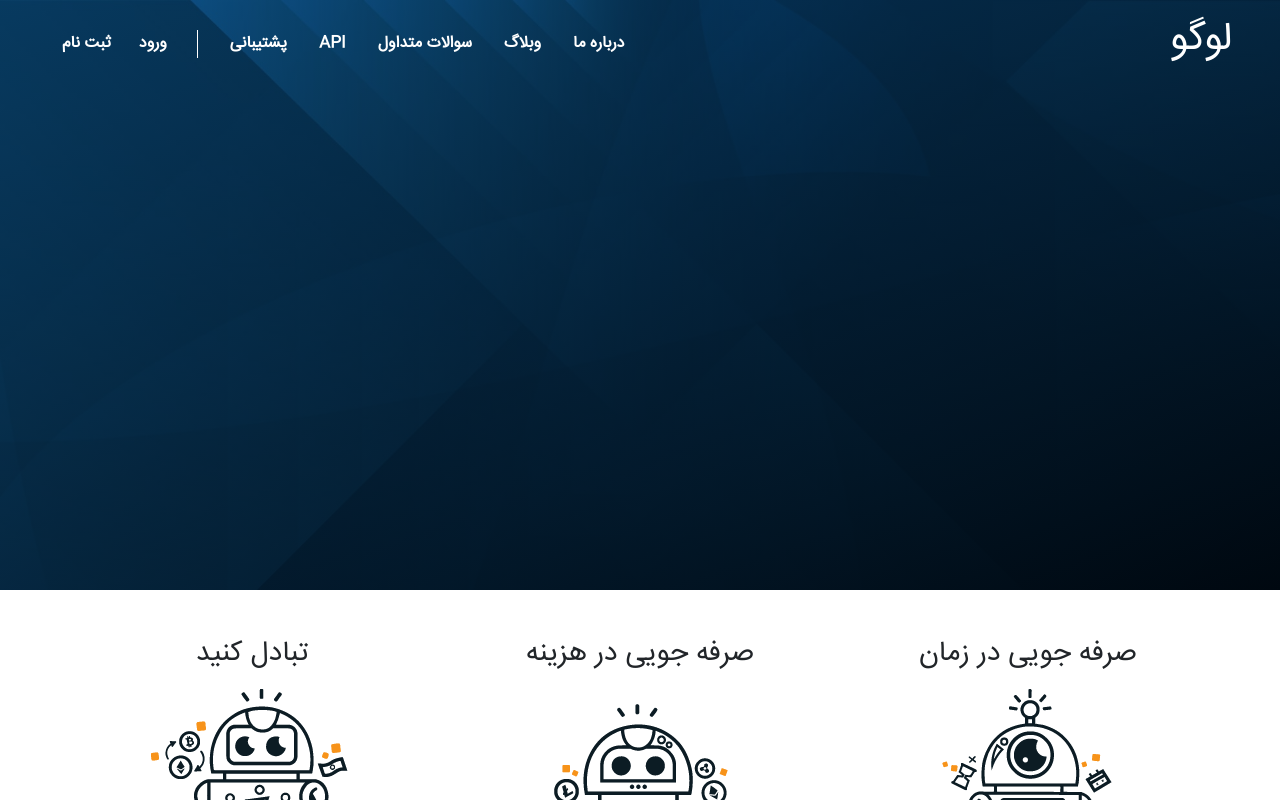
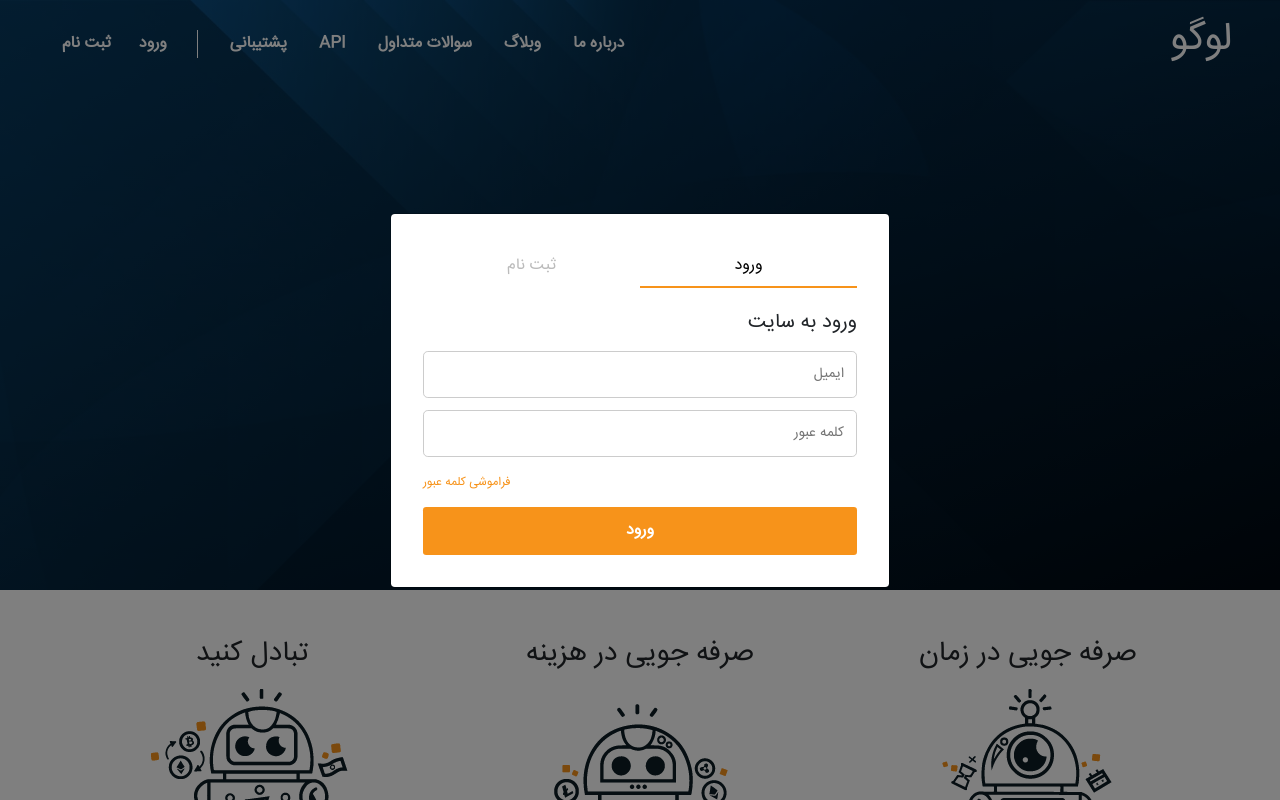
Before and after one commit to amir-saraee/crypto-instant-exchange, a Next.js app: page / in a window 1280 px wide. Both pictures are taken after a click on the button "ورود". Shown: the top 800 px of the page. Built offline with nearby package versions, Linux system fonts and the light colour scheme.

Commit message:
Add layout for auth

```diff
--- /dev/null
+++ b/components/shared/AuthModal.module.scss
@@ -0,0 +1,92 @@
+.modal {
+  padding: 2rem;
+
+  & ul {
+    padding: 0;
+    border-bottom: 0;
+  }
+  & ul li {
+    width: 50%;
+    text-align: center;
+    cursor: pointer;
+  }
+  & ul li:focus {
+    outline: none;
+  }
+  & ul li a {
+    border: 0;
+    margin-bottom: 10px;
+    color: #bbb;
+    outline: none;
+  }
+  & ul li a:hover,
+  & ul li a:focus {
+    outline: none;
+    color: inherit;
+  }
+}
+
+.active {
+  border-bottom: 2px solid #f7931a !important;
+  color: #000 !important;
+}
+
+.auth_form {
+  margin-top: 1.5rem;
+
+  & h4 {
+    font-size: 20px;
+  }
+}
+
+.inputs {
+  margin: 1rem 0;
+
+  & > div {
+    margin: 0.75rem 0;
+  }
+
+  & > div > input {
+    width: 100%;
+    border-radius: 0.3rem;
+    border: 1px solid #ccc;
+    padding: 0.75rem;
+    outline: none;
+    font-size: 14px;
+  }
+}
+
+.forget {
+  text-align: left;
+  color: #f7931a;
+  font-size: 12px;
+  margin-bottom: 1rem;
+  cursor: pointer;
+
+  & span:hover {
+    opacity: 0.8;
+  }
+}
+
+.button {
+  display: block;
+  width: 100%;
+  text-align: center;
+  background-color: #f7931a;
+  padding: 0.75rem;
+  border: 0;
+  outline: 0;
+  color: #fff;
+  font-weight: 600;
+  border-radius: 0.2rem;
+}
+
+.forget_return_link {
+  text-align: center;
+  margin-top: 1rem;
+  cursor: pointer;
+
+  & span:hover {
+    opacity: 0.7;
+  }
+}
--- /dev/null
+++ b/components/shared/AuthModal.tsx
@@ -0,0 +1,114 @@
+import { useEffect, useState } from 'react'
+import {
+  Modal,
+  Nav,
+  NavItem,
+  NavLink,
+  TabContent,
+  TabPane,
+  Form
+} from 'reactstrap'
+import Styles from './AuthModal.module.scss'
+
+type ModalType = {
+  open: boolean
+  type: string
+  toggle: () => void
+}
+
+const AuthModal: React.FC<ModalType> = ({ open, type, toggle }) => {
+  const [activeTab, setActiveTab] = useState('1')
+
+  useEffect(() => {
+    setActiveTab((type === 'login' && '1') || (type === 'signup' && '2') || '1')
+  }, [type])
+
+  return (
+    <Modal isOpen={open} centered toggle={toggle}>
+      <div className={Styles.modal}>
+        <Nav tabs>
+          <NavItem>
+            <NavLink
+              className={activeTab === '1' ? Styles.active : ''}
+              onClick={() => setActiveTab('1')}
+            >
+              ورود
+            </NavLink>
+          </NavItem>
+          <NavItem>
+            <NavLink
+              className={activeTab === '2' ? Styles.active : ''}
+              onClick={() => setActiveTab('2')}
+            >
+              ثبت نام
+            </NavLink>
+          </NavItem>
+        </Nav>
+        <TabContent activeTab={activeTab}>
+          <TabPane tabId='1'>
+            <Form className={Styles.auth_form}>
+              <h4>ورود به سایت</h4>
+              <div className={Styles.inputs}>
+                <div>
+                  <input type='email' placeholder='ایمیل' />
+                </div>
+                <div>
+                  <input type='password' placeholder='کلمه عبور' />
+                </div>
+              </div>
+
+              <div className={Styles.forget} onClick={() => setActiveTab('3')}>
+                <span>فراموشی کلمه عبور</span>
+              </div>
+              <button type='submit' className={Styles.button}>
+                ورود
+              </button>
+            </Form>
+          </TabPane>
+          <TabPane tabId='2'>
+            <Form className={Styles.auth_form}>
+              <h4>ثبت نام در سایت</h4>
+              <div className={Styles.inputs}>
+                <div>
+                  <input type='email' placeholder='ایمیل' />
+                </div>
+                <div>
+                  <input type='password' placeholder='کلمه عبور' />
+                </div>
+                <div>
+                  <input type='password' placeholder='تایید کلمه عبور' />
+                </div>
+              </div>
+
+              <button type='submit' className={Styles.button}>
+                ثبت نام
+              </button>
+            </Form>
+          </TabPane>
+          <TabPane tabId='3'>
+            <Form className={Styles.auth_form}>
+              <h4>فراموشی کلمه عبور</h4>
+              <div className={Styles.inputs}>
+                <div>
+                  <input type='email' placeholder='ایمیل' />
+                </div>
+              </div>
+
+              <button type='submit' className={Styles.button}>
+                بازیابی کلمه عبور
+              </button>
+              <div
+                className={Styles.forget_return_link}
+                onClick={() => setActiveTab('1')}
+              >
+                <span>بازگشت به ورود</span>
+              </div>
+            </Form>
+          </TabPane>
+        </TabContent>
+      </div>
+    </Modal>
+  )
+}
+
+export default AuthModal
--- a/components/shared/Navbar.tsx
+++ b/components/shared/Navbar.tsx
@@ -1,7 +1,25 @@
+import { useState } from 'react'
 import Link from 'next/link'
+import { Modal } from 'reactstrap'
 import styles from './Navbar.module.scss'
+import AuthModal from './AuthModal'
 
 function Navbar() {
+  const [modalIsOpen, setModalIspOpen] = useState(false)
+  const [typeAuth, setTypeAuth] = useState('')
+
+  const toggleModal = () => setModalIspOpen((prev) => !prev)
+
+  const loginHandler = () => {
+    setModalIspOpen(true)
+    setTypeAuth('login')
+  }
+
+  const signUpHandler = () => {
+    setModalIspOpen(true)
+    setTypeAuth('signup')
+  }
+
   return (
     <nav className={styles.nav}>
       <ul>
@@ -23,13 +41,15 @@ function Navbar() {
       </ul>
       <div className={styles.separate}></div>
       <div>
-        <button type='button' className={styles.button}>
+        <button type='button' className={styles.button} onClick={loginHandler}>
           ورود
         </button>
-        <button type='button' className={styles.button}>
+        <button type='button' className={styles.button} onClick={signUpHandler}>
           ثبت نام
         </button>
       </div>
+
+      <AuthModal open={modalIsOpen} type={typeAuth} toggle={toggleModal} />
     </nav>
   )
 }
--- a/styles/globals.scss
+++ b/styles/globals.scss
@@ -81,3 +81,7 @@ div.coin-ico {
     line-height: 1.5;
   }
 }
+
+.nav-tabs .nav-link {
+  border: 0;
+}
```
